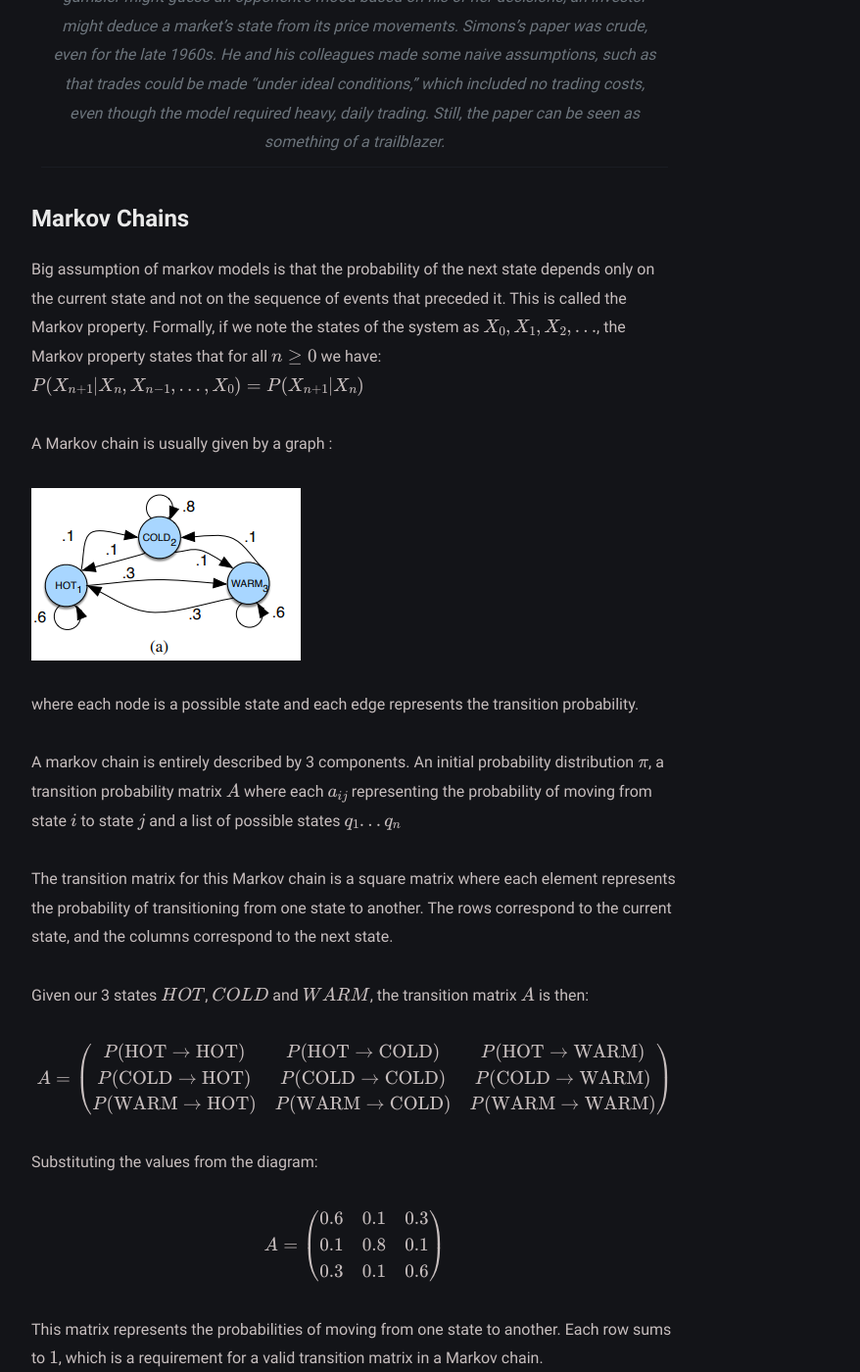
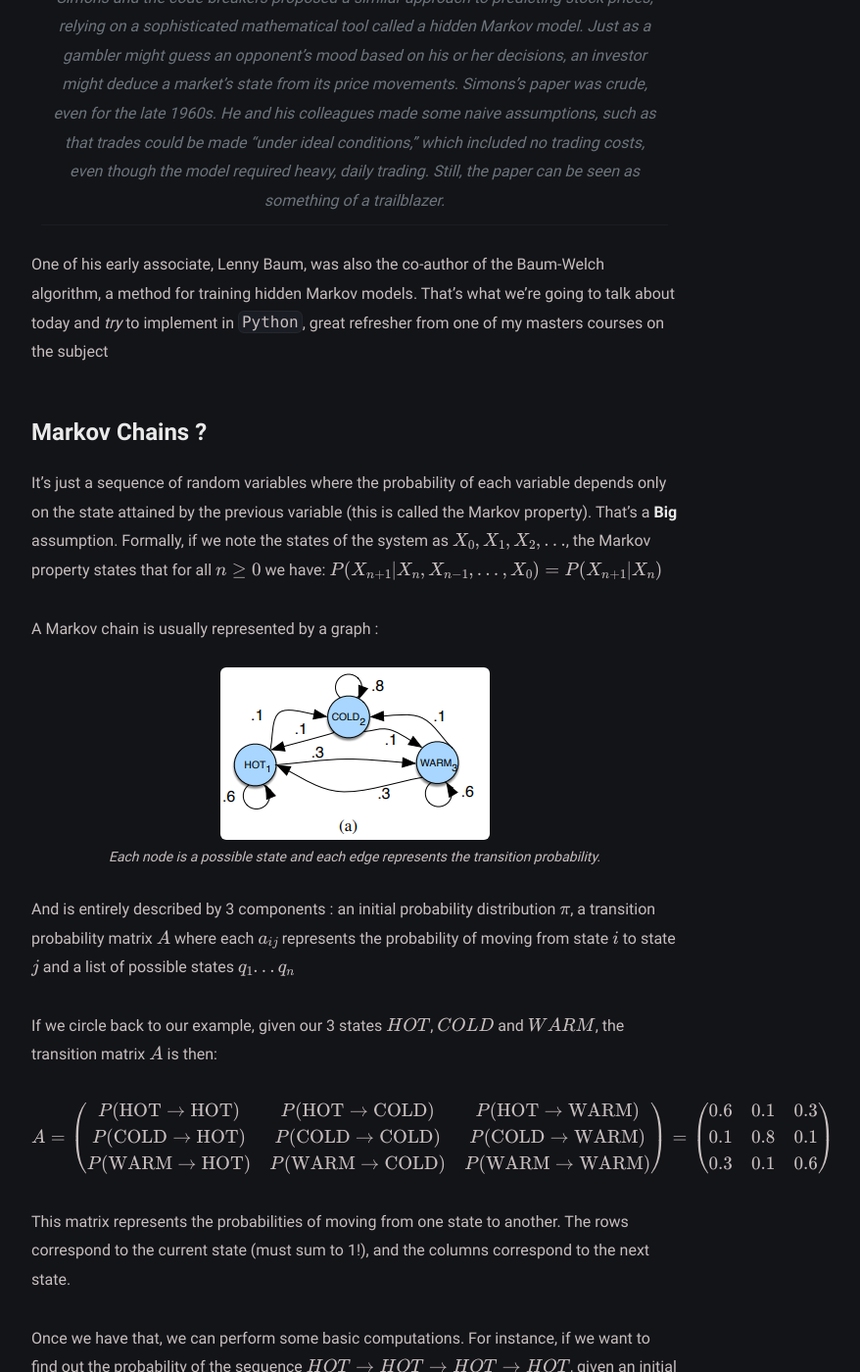
Before and after one commit to Cyril9227/cyril9227.github.io, a Jekyll site: the page built from _posts/markov-chain/2024-08-28-markov-chain.md, in a window 1280 px wide and 1400 px high, scrolled down 1121 px. Shown: the whole window at 98% size, without its empty margins (278-1156 px from the left). Built offline with Jekyll 4.4.1, drawn with Linux system fonts in a browser that asks for light colours; some of the changed text lies outside the part shown.

Commit message:
skeleton

```diff
--- a/_posts/markov-chain/2024-08-28-markov-chain.md
+++ b/_posts/markov-chain/2024-08-28-markov-chain.md
@@ -18,53 +18,59 @@
   <figcaption style="font-style: italic;">Use my <a href="https://app.hyperliquid.xyz/join/CYRIL9227">ref link</a>👽</figcaption>
 </figure>
 
-but it motivated me to learn more about some of the maths they used. Notably, Markov chains are mentioned a few times, first in the context of the IDA, the Institute for Defense Analyses, where Simons worked before founding Renaissance, he published a paper
-Simons published a paper while working at the IDA in Princeton in 1964 on Markov Chains. So I thought I'd write a post about it.
+**BUT** it motivated me to learn more about some of the maths they used. Notably, Markov chains are mentioned a few times, first in the context of the IDA, the (top-secret) Institute for Defense Analyses, where Simons worked before starting his fund and was free to pursue his own research while trying to crack the Russian codes. He published a paper about predicting stock prices using Markov chains.<br>
 
+Here is what Zuckerman says about it:
 >Simons and the code-breakers proposed a similar approach to predicting stock prices, relying on a sophisticated mathematical tool called a hidden Markov model. Just as a gambler might guess an opponent’s mood based on his or her decisions, an investor might deduce a market’s state from its price movements.  Simons’s paper was crude, even for the late 1960s. He and his colleagues made some naive assumptions, such as that trades could be made “under ideal conditions,” which included no trading costs, even though the model required heavy, daily trading. Still, the paper can be seen as something of a trailblazer.
 
-# Markov Chains
+One of his early associate, Lenny Baum, was also the co-author of the Baum-Welch algorithm, a method for training hidden Markov models. That's what we're going to talk about today and _try_ to implement in `Python`, great refresher from one of my masters courses on the subject
 
-Big assumption of markov models is that the probability of the next state depends only on the current state and not on the sequence of events that preceded it. This is called the Markov property.
+# Markov Chains ?
+
+It's just a sequence of random variables where the probability of each variable depends only on the state attained by the previous variable (this is called the Markov property). That's a **Big** assumption.
 Formally, if we note the states of the system as $$X_{0}, X_{1}, X_{2}, \ldots$$, the Markov property states that for all $$n \geq 0$$ we have:
 $$P(X_{n+1} | X_{n}, X_{n-1}, \ldots, X_{0}) = P(X_{n+1}| X_{n})$$
 
-A Markov chain is usually given by a graph :
+A Markov chain is usually represented by a graph :
+
+<figure style="text-align: center;">
+  <img src="/assets/img/mchain.png" alt="mchain">
+  <figcaption style="font-style: italic;">Each node is a possible state and each edge represents the transition probability.</figcaption>
+</figure>
 
 
-<img src="/assets/img/mchain.png" alt="mchain">
-
-
-where each node is a possible state and each edge represents the transition probability.
-
-A markov chain is entirely described by 3 components. An initial probability distribution $$\pi$$, a transition probability matrix $$A$$ where each $$a_{ij}$$ representing the probability of moving from state
+And is entirely described by 3 components : an initial probability distribution $$\pi$$, a transition probability matrix $$A$$ where each $$a_{ij}$$ represents the probability of moving from state
 $$i$$ to state $$j$$ and a list of possible states $$q_{1} ... q_{n}$$
 
 
-
-The transition matrix for this Markov chain is a square matrix where each element represents the probability of transitioning from one state to another. The rows correspond to the current state, and the columns correspond to the next state.
-
-Given our 3 states $$HOT$$, $$COLD$$ and $$WARM$$, the transition matrix $$A$$ is then:
-
+If we circle back to our example, given our 3 states $$HOT$$, $$COLD$$ and $$WARM$$, the transition matrix $$A$$ is then:
 
 $$A = \begin{pmatrix}
 P(\text{HOT} \rightarrow \text{HOT}) & P(\text{HOT} \rightarrow \text{COLD}) & P(\text{HOT} \rightarrow \text{WARM}) \\
 P(\text{COLD} \rightarrow \text{HOT}) & P(\text{COLD} \rightarrow \text{COLD}) & P(\text{COLD} \rightarrow \text{WARM}) \\
 P(\text{WARM} \rightarrow \text{HOT}) & P(\text{WARM} \rightarrow \text{COLD}) & P(\text{WARM} \rightarrow \text{WARM})
-\end{pmatrix}$$
-
-Substituting the values from the diagram:
-
-$$A = \begin{pmatrix}
+\end{pmatrix} = \begin{pmatrix}
 0.6 & 0.1 & 0.3 \\
 0.1 & 0.8 & 0.1 \\
 0.3 & 0.1 & 0.6
 \end{pmatrix}$$
 
-This matrix represents the probabilities of moving from one state to another. Each row sums to $$1$$, which is a requirement for a valid transition matrix in a Markov chain.
+This matrix represents the probabilities of moving from one state to another. The rows correspond to the current state (must sum to 1!), and the columns correspond to the next state.
+
+Once we have that, we can perform some basic computations. For instance, if we want to find out the probability of the sequence $$HOT \rightarrow HOT \rightarrow HOT \rightarrow HOT$$, given an initial probability distribution of $$\pi = [0.1, 0.7, 0.2]$$, that would be $$0.1 \times 0.6^{3}$$. (Initial chance to be $$HOT$$ is $$0.1$$ then once we're in the $$HOT$$ state we have $$60\%$$ chance of staying there...)
 
 
 # Hidden Markov Chains
+
+OK, we can move on to something a bit more complex. Hidden Markov Chains are a generalization of Markov chains where the state is not directly observable. Instead, we observe a sequence of outputs generated by the state. The goal is to infer the sequence of states given the sequence of outputs.
+
+## Likelihood
+
+## Forward Algorithm
+
+## Viterbi Algorithm
+
+## Putting it all together
 
 # Ressources
 
```
